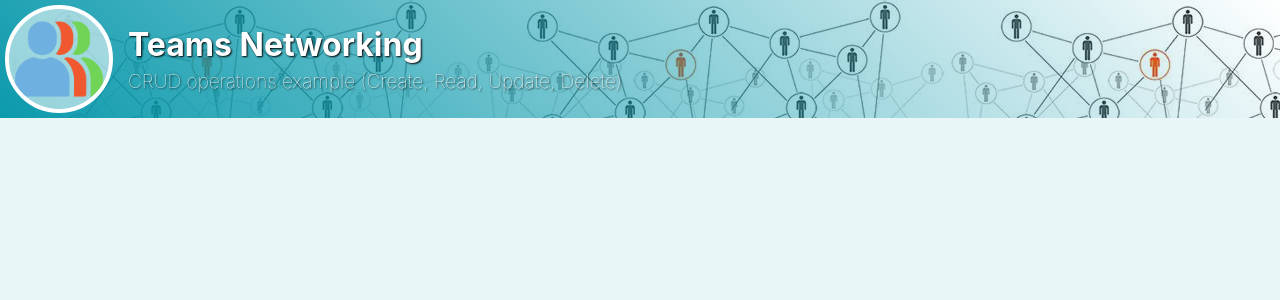
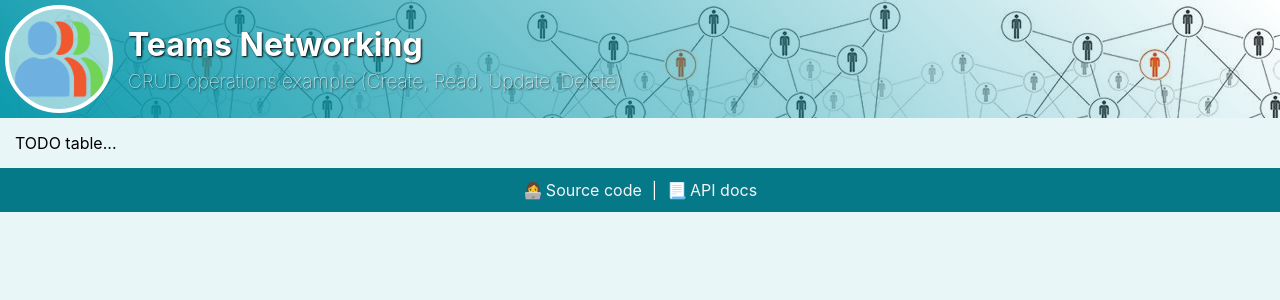
Before and after one commit to rroxana13/teams-networking-react, a React (Create React App) app: page / in a window 1280 px wide. Shown: the top 300 px of the page. Built offline with nearby package versions, Linux system fonts and the light colour scheme.

Commit message:
add AppFooter

```diff
--- a/src/App.tsx
+++ b/src/App.tsx
@@ -25,6 +25,7 @@ function App_old() {
   );
 }
 
+
 function AppHeader() {
   return  <header>
   <div id="header-wrapper">
@@ -39,8 +40,34 @@ function AppHeader() {
 </header>
 }
 
+
+function ContentWrapper(){
+  return <div id="main">TODO table...</div>
+}
+
+function AppFooter(){
+  return (
+       <footer>
+      <a className="item" href="https://github.com/rroxana13/teams-networking" target="_blank">
+        <span>👩‍💻</span> <span>Source code</span>
+      </a>
+      <span className="item">|</span>
+      <a className="item" href="https://github.com/rroxana13/node-api" target="_blank">
+        <span>📃</span> <span>API docs</span>
+      </a>
+    </footer>
+  );
+}
+
+
 function App(){
-  return <AppHeader/>
+  return(
+  <>
+    <AppHeader/>
+    <ContentWrapper/>
+    <AppFooter/>
+  </>
+  );
 }
 
 export default App;
```
